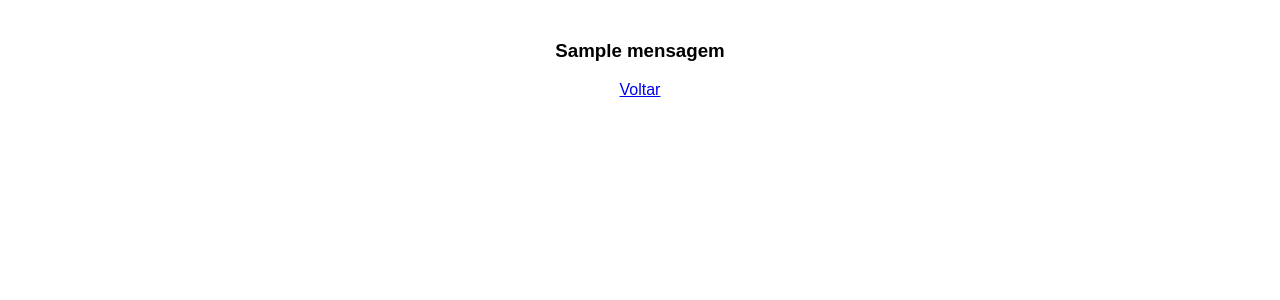
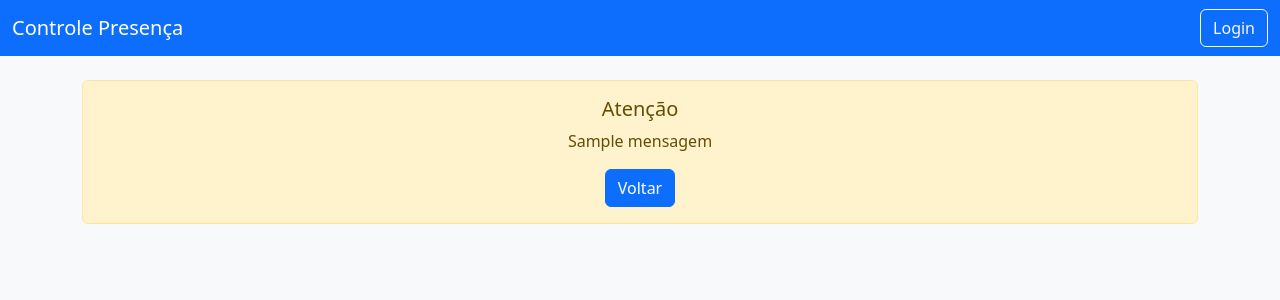
Before and after one commit to awerneck/lista_presenca, a Flask app: template templates/erro.html in a window 1280 px wide. Shown: the top 300 px of the page. Run offline with Flask 3, Linux system fonts and the light colour scheme; the template is opened without the code that fills it: most values are stand-ins (such as "Sample title", 1, 10 or a date in 2020); parts of the project's set-up code (start-up, migrations or seed data) failed here and were passed over.

Commit message:
Refactor error.html to use base template
Updated error page to extend base template and improve styling.

```diff
--- a/templates/erro.html
+++ b/templates/erro.html
@@ -1,8 +1,8 @@
-<!doctype html>
-<html lang="pt-BR">
-<head><meta charset="utf-8"><title>Erro</title></head>
-<body style="font-family:Arial;text-align:center;margin-top:40px">
-  <h3>{{ mensagem }}</h3>
-  <p><a href="/">Voltar</a></p>
-</body>
-</html>
+{% extends "base.html" %}
+{% block content %}
+<div class="alert alert-warning text-center">
+  <h5>Atenção</h5>
+  <p>{{ mensagem }}</p>
+  <a class="btn btn-primary" href="/">Voltar</a>
+</div>
+{% endblock %}
```
